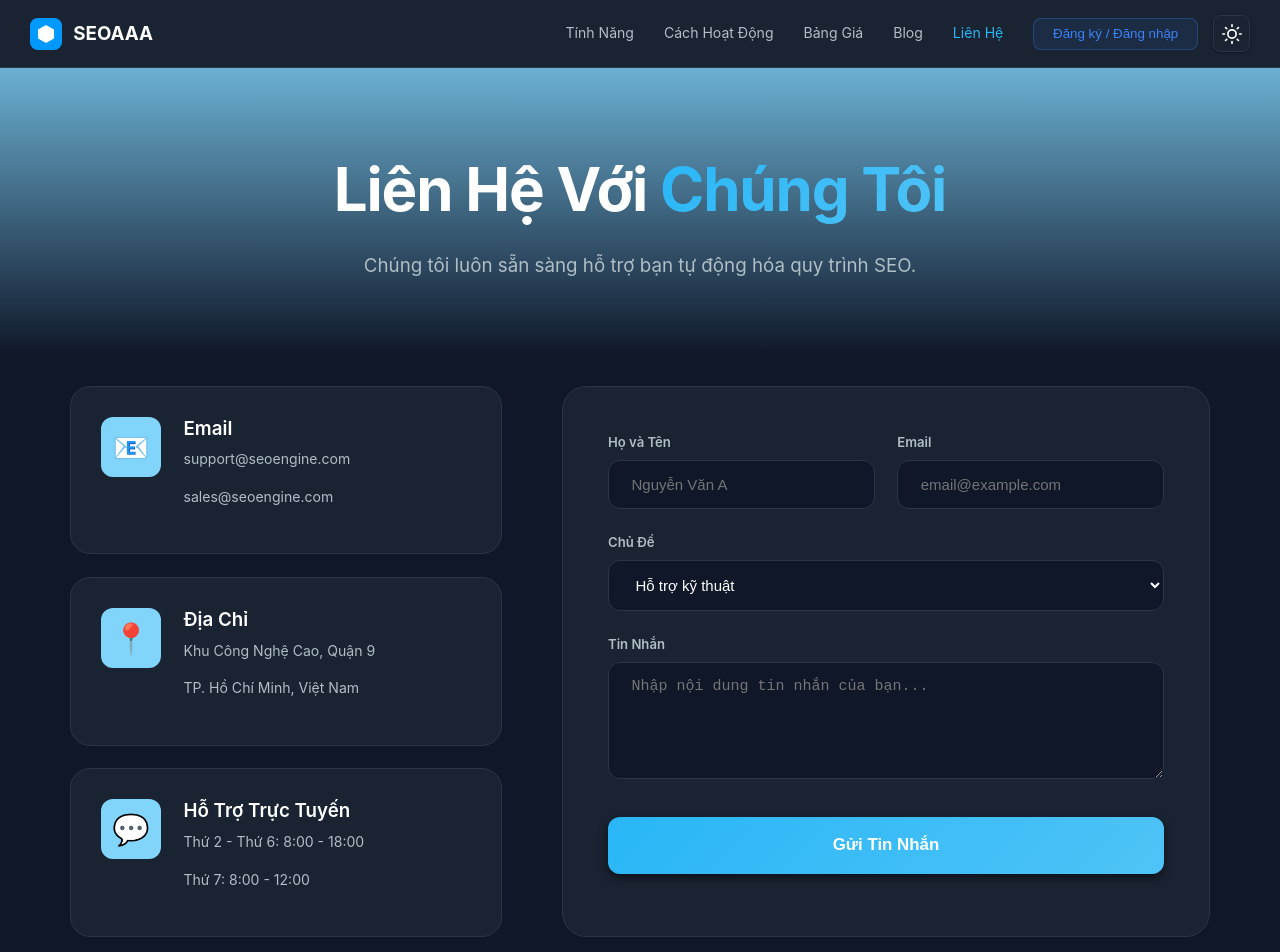
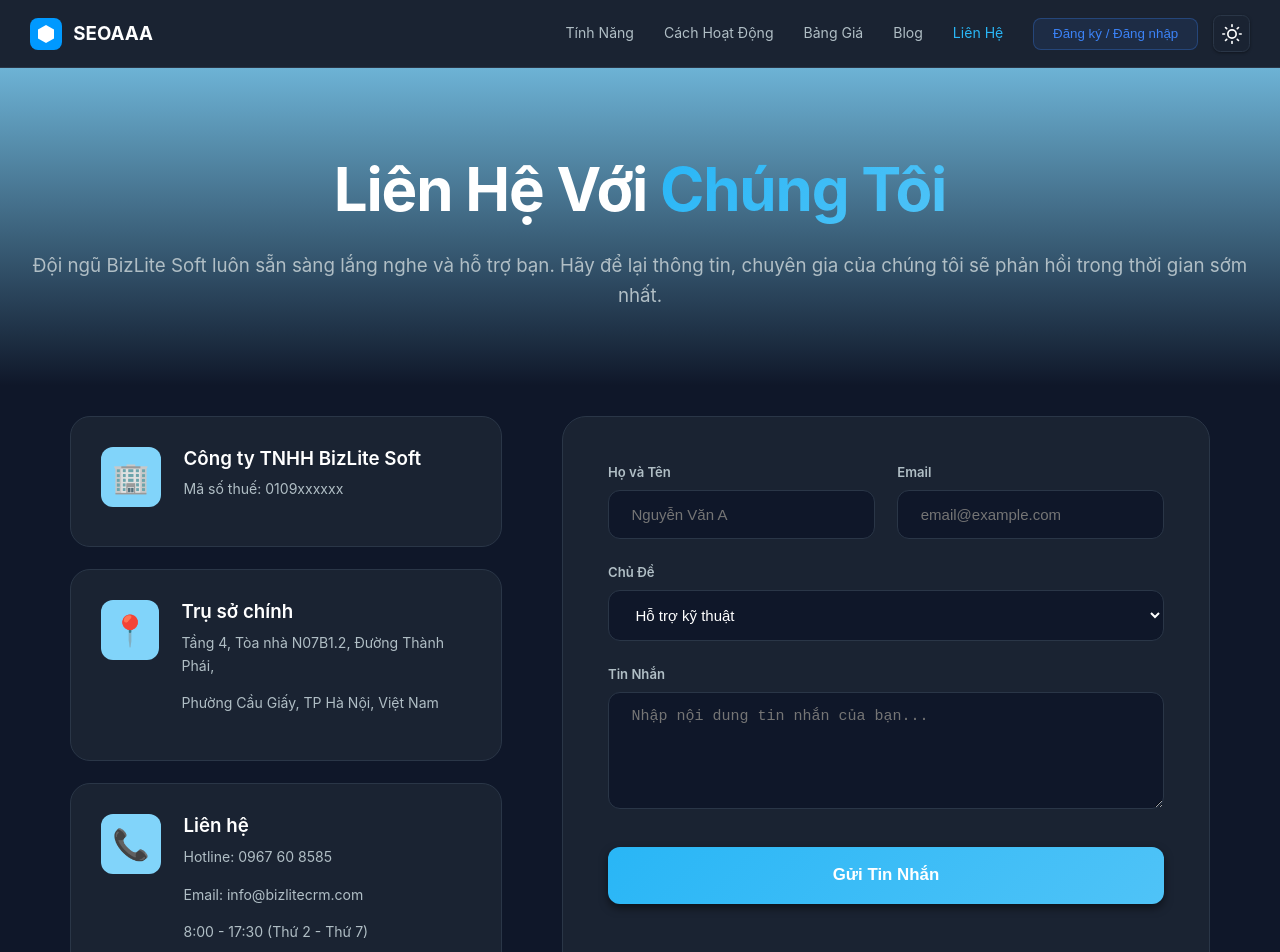
Before and after one commit to mvtctn/seoaaa, a Next.js app: page /contact in a window 1280 px wide. Shown: the top 952 px of the page. Built offline with nearby package versions, Linux system fonts and the light colour scheme; no server answers; the database is empty.

Commit message:
fix: resolve Auth-JS AbortError with singleton pattern and explicit types, update contact info

```diff
--- a/app/contact/page.tsx
+++ b/app/contact/page.tsx
@@ -48,36 +48,36 @@ export default function ContactPage() {
 
             <section className={styles.hero}>
                 <h1>Liên Hệ Với <span className={styles.gradient}>Chúng Tôi</span></h1>
-                <p>Chúng tôi luôn sẵn sàng hỗ trợ bạn tự động hóa quy trình SEO.</p>
+                <p>Đội ngũ BizLite Soft luôn sẵn sàng lắng nghe và hỗ trợ bạn. Hãy để lại thông tin, chuyên gia của chúng tôi sẽ phản hồi trong thời gian sớm nhất.</p>
             </section>
 
             <section className={styles.contactSection}>
                 <div className={styles.contactGrid}>
                     <div className={styles.contactInfo}>
                         <div className={styles.infoCard}>
-                            <div className={styles.infoIcon}>📧</div>
+                            <div className={styles.infoIcon}>🏢</div>
                             <div>
-                                <h3>Email</h3>
-                                <p>support@seoengine.com</p>
-                                <p>sales@seoengine.com</p>
+                                <h3>Công ty TNHH BizLite Soft</h3>
+                                <p>Mã số thuế: 0109xxxxxx</p>
                             </div>
                         </div>
 
                         <div className={styles.infoCard}>
                             <div className={styles.infoIcon}>📍</div>
                             <div>
-                                <h3>Địa Chỉ</h3>
-                                <p>Khu Công Nghệ Cao, Quận 9</p>
-                                <p>TP. Hồ Chí Minh, Việt Nam</p>
+                                <h3>Trụ sở chính</h3>
+                                <p>Tầng 4, Tòa nhà N07B1.2, Đường Thành Phái,</p>
+                                <p>Phường Cầu Giấy, TP Hà Nội, Việt Nam</p>
                             </div>
                         </div>
 
                         <div className={styles.infoCard}>
-                            <div className={styles.infoIcon}>💬</div>
+                            <div className={styles.infoIcon}>📞</div>
                             <div>
-                                <h3>Hỗ Trợ Trực Tuyến</h3>
-                                <p>Thứ 2 - Thứ 6: 8:00 - 18:00</p>
-                                <p>Thứ 7: 8:00 - 12:00</p>
+                                <h3>Liên hệ</h3>
+                                <p>Hotline: 0967 60 8585</p>
+                                <p>Email: info@bizlitecrm.com</p>
+                                <p>8:00 - 17:30 (Thứ 2 - Thứ 7)</p>
                             </div>
                         </div>
                     </div>
--- a/app/dashboard/layout.tsx
+++ b/app/dashboard/layout.tsx
@@ -45,7 +45,8 @@ export default function DashboardLayout({
         }
         fetchUserData()
 
-        const { data: { subscription: authSub } } = supabase.auth.onAuthStateChange(async (_event, session) => {
+        const { data: { subscription: authSub } } = supabase.auth.onAuthStateChange((_event: any, session: any) => {
+            const handleAuth = async () => {
                 const newUser = session?.user || null
                 setUser(newUser)
                 if (newUser) {
@@ -54,6 +55,8 @@ export default function DashboardLayout({
                 } else {
                     setSubscription(null)
                 }
+            }
+            handleAuth()
         })
 
         // Find matching title
--- a/components/LandingNavbar.tsx
+++ b/components/LandingNavbar.tsx
@@ -8,13 +8,14 @@ import { createClient } from '@/lib/supabase/client'
 import AuthModal from './AuthModal'
 import ThemeToggle from './ThemeToggle'
 
+const supabase = createClient()
+
 export default function LandingNavbar() {
     const pathname = usePathname()
     const [isLoggedIn, setIsLoggedIn] = useState(false)
     const [isAuthModalOpen, setIsAuthModalOpen] = useState(false)
     const [authMode, setAuthMode] = useState<'login' | 'register'>('login')
     const [isMenuOpen, setIsMenuOpen] = useState(false)
-    const supabase = createClient()
 
     useEffect(() => {
         const checkUser = async () => {
@@ -23,7 +24,7 @@ export default function LandingNavbar() {
         }
         checkUser()
 
-        const { data: { subscription } } = supabase.auth.onAuthStateChange((event, session) => {
+        const { data: { subscription } } = supabase.auth.onAuthStateChange((_event: any, session: any) => {
             setIsLoggedIn(!!session?.user)
             if (session?.user) setIsAuthModalOpen(false)
         })
--- a/lib/supabase/client.ts
+++ b/lib/supabase/client.ts
@@ -1,16 +1,21 @@
-
 import { createBrowserClient } from '@supabase/ssr'
 
+let client: any = null
+
 export function createClient() {
-    return createBrowserClient(
+    if (client) return client
+
+    client = createBrowserClient(
         process.env.NEXT_PUBLIC_SUPABASE_URL!,
         process.env.NEXT_PUBLIC_SUPABASE_ANON_KEY!,
         {
             auth: {
-                persistSession: false,
-                autoRefreshToken: false,
-                detectSessionInUrl: false
+                persistSession: true,
+                autoRefreshToken: true,
+                detectSessionInUrl: true,
+                flowType: 'pkce'
             }
         }
     )
+    return client
 }
```
Lines whose indentation alone changed are shown as unchanged.
